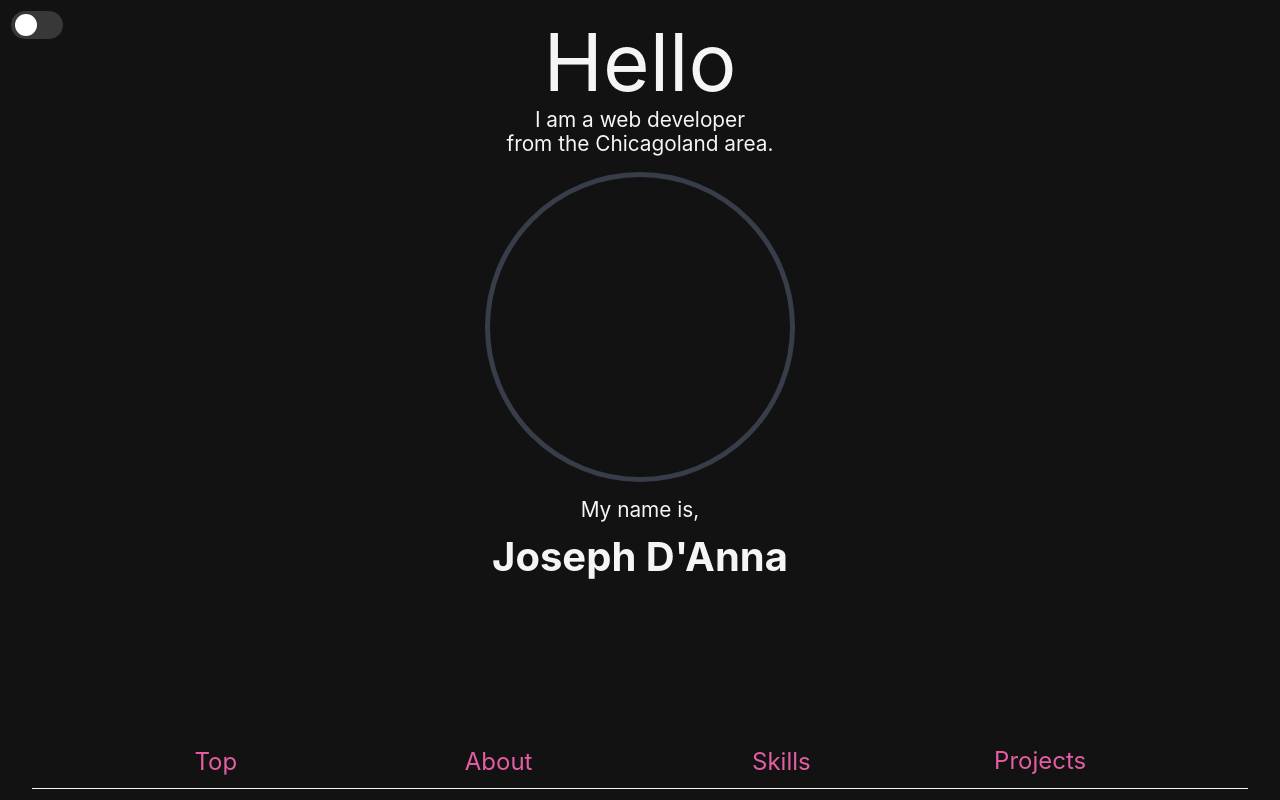
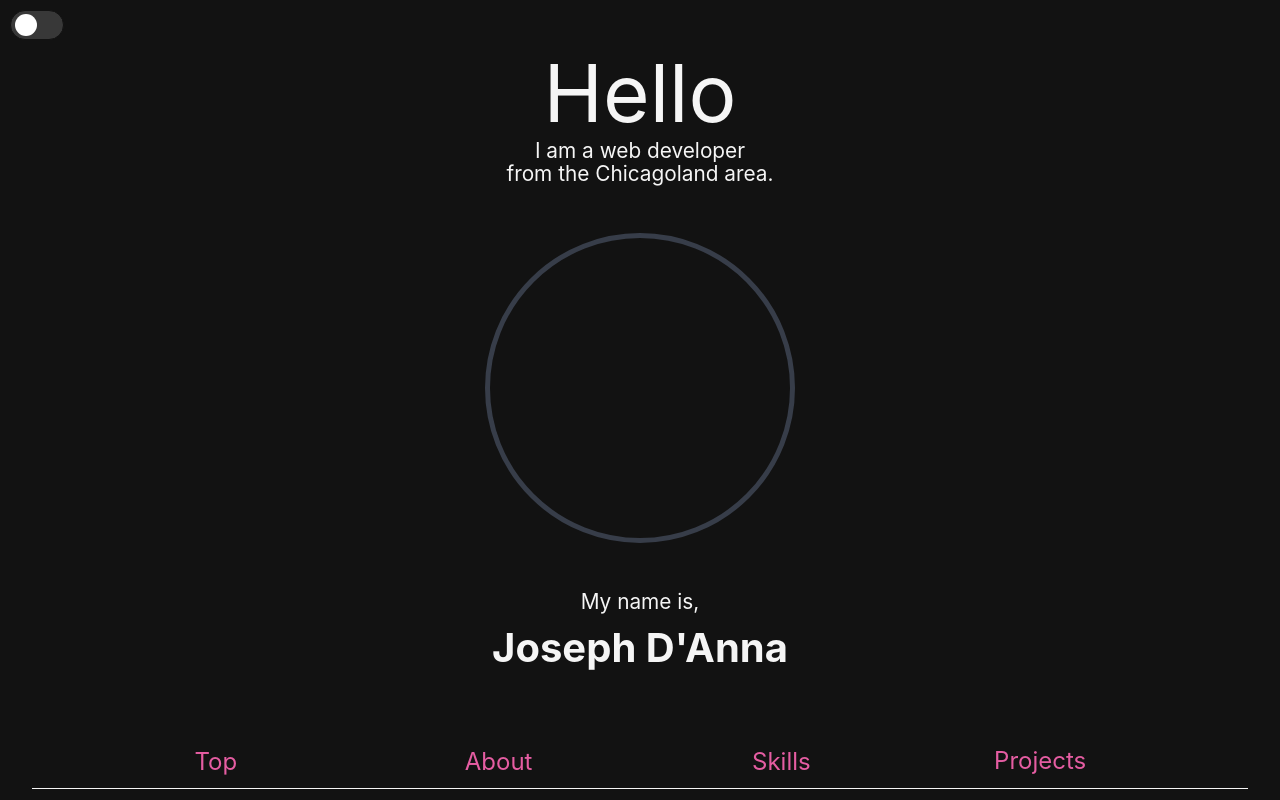
Before and after one commit to jodyanna/portfolio, a React (Create React App) app: page / in a window 1280 px wide. Shown: the top 800 px of the page. Built offline with nearby package versions, Linux system fonts and the light colour scheme.

Commit message:
adjusting styles

```diff
--- a/src/components/Intro/Intro.module.css
+++ b/src/components/Intro/Intro.module.css
@@ -1,9 +1,13 @@
 
 .section {
+    display: flex;
+    flex-direction: column;
+
     height: 100vh;
 
     margin-top: 0;
 
+    align-items: center;
     justify-content: space-evenly;
 }
 
--- a/src/components/Intro/index.js
+++ b/src/components/Intro/index.js
@@ -1,6 +1,6 @@
 import React from 'react';
 import styles from "./Intro.module.css";
-import {GreetingText, NameText, NutshellText, TaglineText } from "./style";
+import { GreetingText, NameText, NutshellText, TaglineText } from "./style";
 
 
 export default function Intro() {
--- a/src/components/Navigation/DropdownMenu.js
+++ b/src/components/Navigation/DropdownMenu.js
@@ -18,7 +18,7 @@ const Menu = styled.div`
   justify-content: center;
 
   margin: 0;
-  padding: 0 1em;
+  padding: 0.5em;
 
   width: 200px;
 
--- a/src/components/Navigation/NavMenu.js
+++ b/src/components/Navigation/NavMenu.js
@@ -1,6 +1,7 @@
 import React, {useContext} from "react";
 import styled from "styled-components";
 import NavButton from "./NavButton";
+import Line from "../Line";
 import ThemeContext from "../../contexts/ThemeContext";
 import { themes } from "../../styles/ThemeColors";
 
@@ -59,12 +60,12 @@ export default function NavMenu(props) {
         <NavButton label={"X"} onClick={props.onClick} />
       </ListItemSub>
       <ListItem><a href={"#top"} onClick={props.onClick}>Top</a></ListItem>
-      {props.hr}
+      <Line />
       <ListItem><a href={"#about"} onClick={props.onClick}>About</a></ListItem>
       <ListItemSub><a href={"#resume"} onClick={props.onClick}>Resume</a></ListItemSub>
-      {props.hr}
+      <Line />
       <ListItem><a href={"#skills"} onClick={props.onClick}>Skills</a></ListItem>
-      {props.hr}
+      <Line />
       <ListItem><a href={"#projects"} onClick={props.onClick}>Projects</a></ListItem>
       <ListItemSub><a href={"#chatter-bot"} onClick={props.onClick}>Chatter-bot</a></ListItemSub>
       <ListItemSub><a href={"#spiral-designs"} onClick={props.onClick}>Spiral Designs</a></ListItemSub>
```
